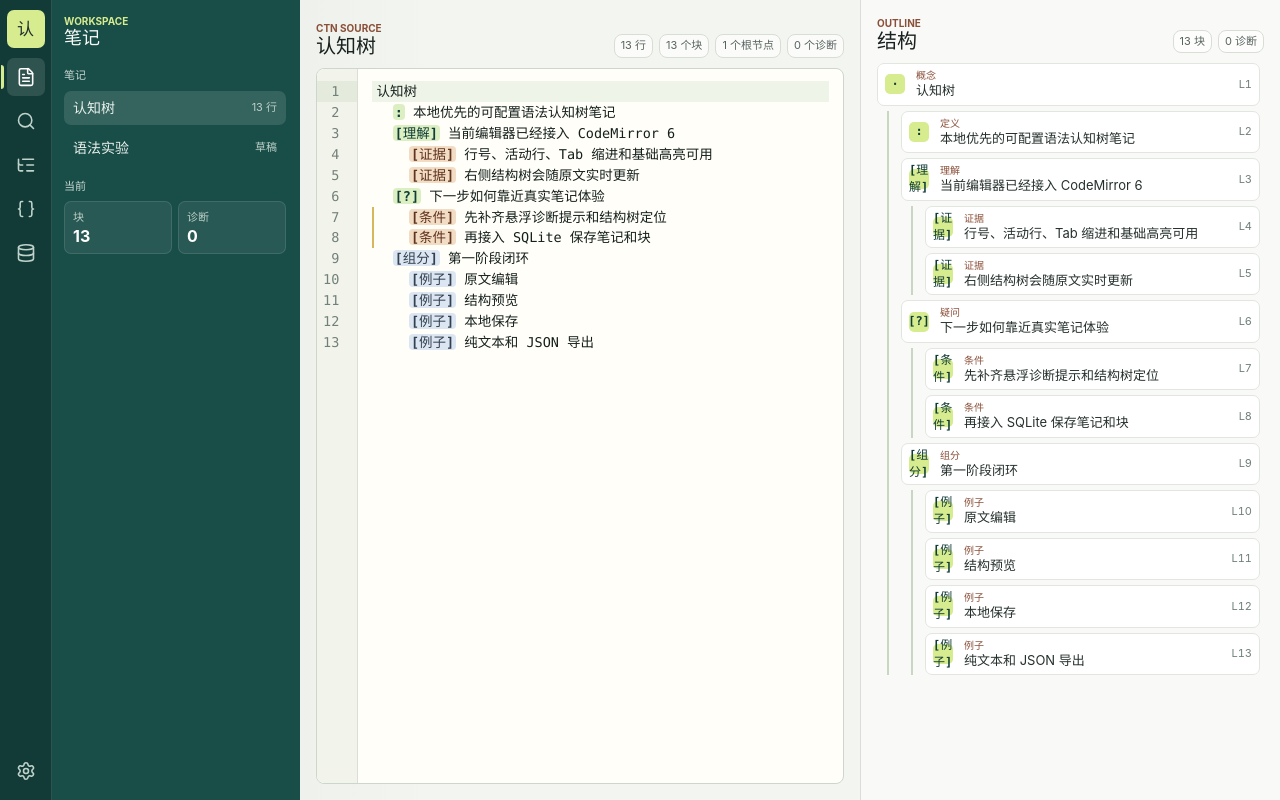
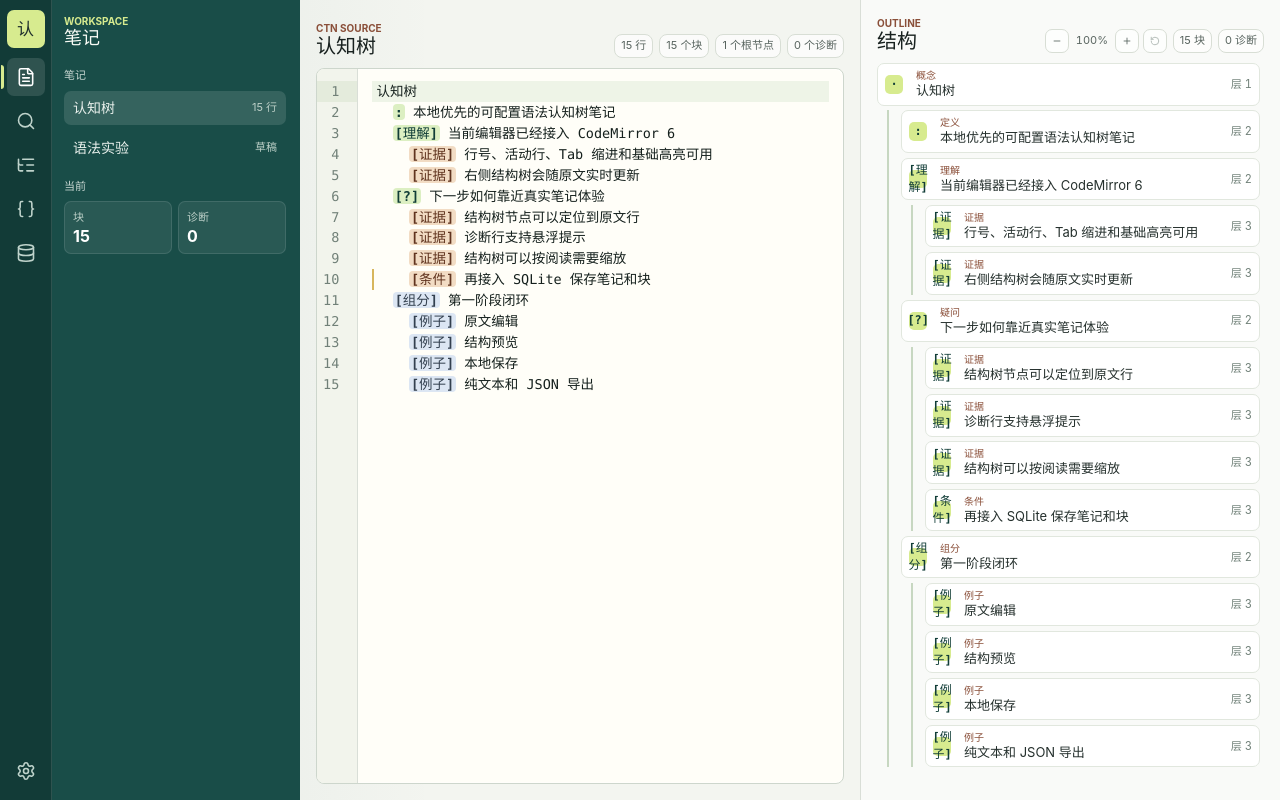
Before and after one commit to zisutian/cognition-tree, a React (Vite) app: page / in a window 1280 px wide. Built offline with nearby package versions, Linux system fonts and the light colour scheme.

Commit message:
Add outline navigation and zoom controls

```diff
--- a/src/App.css
+++ b/src/App.css
@@ -121,7 +121,8 @@ button {
 
 .activity-button:focus-visible,
 .note-item:focus-visible,
-.side-entry:focus-visible {
+.side-entry:focus-visible,
+.outline-node:focus-visible {
   outline: 2px solid #d7eb8f;
   outline-offset: 2px;
 }
@@ -354,6 +355,56 @@ button {
   flex: 0 0 auto;
 }
 
+.outline-header-actions {
+  display: flex;
+  flex-wrap: wrap;
+  justify-content: flex-end;
+  gap: 6px;
+}
+
+.outline-zoom-controls {
+  display: flex;
+  align-items: center;
+  gap: 4px;
+}
+
+.outline-icon-button {
+  display: flex;
+  align-items: center;
+  justify-content: center;
+  width: 24px;
+  height: 24px;
+  border: 1px solid #d8ded5;
+  border-radius: 7px;
+  color: #58645f;
+  background: rgba(255, 255, 255, 0.7);
+  cursor: pointer;
+}
+
+.outline-icon-button:hover:not(:disabled) {
+  color: #113d37;
+  border-color: #c7d7c1;
+  background: #ffffff;
+}
+
+.outline-icon-button:disabled {
+  color: #a9b3ae;
+  cursor: default;
+}
+
+.outline-icon-button:focus-visible {
+  outline: 2px solid #397c72;
+  outline-offset: 2px;
+}
+
+.outline-zoom-value {
+  min-width: 38px;
+  color: #58645f;
+  font-size: 11px;
+  font-variant-numeric: tabular-nums;
+  text-align: center;
+}
+
 .source-editor {
   width: 100%;
   flex: 1;
@@ -454,6 +505,24 @@ button {
   background: #dce6f3;
 }
 
+.ctn-diagnostic-tooltip {
+  display: grid;
+  gap: 4px;
+  max-width: 360px;
+  padding: 7px 9px;
+  border: 1px solid #e2b48d;
+  border-radius: 7px;
+  color: #4a322b;
+  background: #fff7f1;
+  box-shadow: 0 8px 24px rgba(72, 45, 32, 0.14);
+  font-size: 12px;
+  line-height: 1.4;
+}
+
+.ctn-diagnostic-tooltip-item {
+  min-width: 0;
+}
+
 .diagnostics-panel {
   padding: 9px 11px;
   border: 1px solid #e2c6b7;
@@ -493,34 +562,44 @@ button {
   min-height: 0;
   overflow: auto;
   padding-right: 4px;
+  font-size: var(--outline-font-size, 13px);
 }
 
 .outline-list {
   display: flex;
   flex-direction: column;
-  gap: 5px;
+  gap: 0.38em;
   margin: 0;
   padding: 0;
   list-style: none;
 }
 
 .outline-list .outline-list {
-  margin-top: 5px;
-  margin-left: 10px;
-  padding-left: 12px;
+  margin-top: 0.38em;
+  margin-left: 0.77em;
+  padding-left: 0.92em;
   border-left: 2px solid #c7d7c1;
 }
 
 .outline-node {
   display: grid;
-  grid-template-columns: 24px minmax(0, 1fr) auto;
+  grid-template-columns: 1.85em minmax(0, 1fr) auto;
   align-items: center;
-  gap: 7px;
-  min-height: 32px;
-  padding: 5px 7px;
+  gap: 0.54em;
+  width: 100%;
+  min-height: 2.46em;
+  padding: 0.38em 0.54em;
   border-radius: 7px;
+  color: inherit;
   background: #ffffff;
   border: 1px solid #e1e7de;
+  text-align: left;
+  cursor: pointer;
+}
+
+.outline-node:hover {
+  border-color: #c8d6c2;
+  background: #f9fbf6;
 }
 
 .outline-node.has-diagnostics {
@@ -532,14 +611,14 @@ button {
   display: flex;
   align-items: center;
   justify-content: center;
-  width: 20px;
-  height: 20px;
+  width: 1.54em;
+  height: 1.54em;
   border-radius: 5px;
   color: #113d37;
   background: #d7eb8f;
   font-family:
     "SFMono-Regular", Consolas, "Liberation Mono", Menlo, monospace;
-  font-size: 12px;
+  font-size: 0.92em;
   font-weight: 700;
 }
 
@@ -550,7 +629,7 @@ button {
 
 .node-kind {
   color: #8a4f39;
-  font-size: 10px;
+  font-size: 0.77em;
   font-weight: 700;
   line-height: 1.2;
 }
@@ -559,15 +638,20 @@ button {
   min-width: 0;
   overflow: hidden;
   color: #25302d;
-  font-size: 13px;
+  font-size: 1em;
   text-overflow: ellipsis;
   white-space: nowrap;
 }
 
-.node-line {
+.node-meta {
+  display: grid;
+  gap: 1px;
+  justify-items: end;
   color: #708078;
-  font-size: 11px;
+  font-size: 0.85em;
+  line-height: 1.15;
   font-variant-numeric: tabular-nums;
+  white-space: nowrap;
 }
 
 .empty-outline {
--- a/src/App.tsx
+++ b/src/App.tsx
@@ -1,9 +1,12 @@
-import { useMemo, useState } from "react";
+import { type CSSProperties, useMemo, useState } from "react";
 import {
   Braces,
   Database,
   FileText,
   ListTree,
+  Minus,
+  Plus,
+  RotateCcw,
   Search,
   Settings,
   type LucideIcon,
@@ -18,7 +21,9 @@ const initialDocument = `认知树
     [证据] 行号、活动行、Tab 缩进和基础高亮可用
     [证据] 右侧结构树会随原文实时更新
   [?] 下一步如何靠近真实笔记体验
-    [条件] 先补齐悬浮诊断提示和结构树定位
+    [证据] 结构树节点可以定位到原文行
+    [证据] 诊断行支持悬浮提示
+    [证据] 结构树可以按阅读需要缩放
     [条件] 再接入 SQLite 保存笔记和块
   [组分] 第一阶段闭环
     [例子] 原文编辑
@@ -43,33 +48,53 @@ const activityItems: ActivityItem[] = [
   { id: "settings", label: "设置", icon: Settings },
 ];
 
+type EditorFocusRequest = {
+  lineNumber: number;
+  requestId: number;
+};
+
+const outlineZoomMin = 0.85;
+const outlineZoomMax = 1.3;
+const outlineZoomStep = 0.1;
+const outlineZoomDefault = 1;
+
 function OutlineTree({
   nodes,
+  onSelectLine,
   depth = 0,
 }: {
   nodes: OutlineNode[];
+  onSelectLine: (lineNumber: number) => void;
   depth?: number;
 }) {
   return (
     <ul className="outline-list" data-depth={depth}>
       {nodes.map((node) => (
         <li key={node.id}>
-          <div
+          <button
             className={
               node.diagnostics.length > 0
                 ? "outline-node has-diagnostics"
                 : "outline-node"
             }
+            onClick={() => onSelectLine(node.lineNumber)}
+            type="button"
           >
             <span className="node-marker">{node.marker ?? "·"}</span>
             <div className="node-main">
               <span className="node-kind">{node.label}</span>
               <span className="node-text">{node.text}</span>
             </div>
-            <span className="node-line">L{node.lineNumber}</span>
-          </div>
+            <span className="node-meta">
+              <span>层 {node.level + 1}</span>
+            </span>
+          </button>
           {node.children.length > 0 ? (
-            <OutlineTree nodes={node.children} depth={depth + 1} />
+            <OutlineTree
+              nodes={node.children}
+              onSelectLine={onSelectLine}
+              depth={depth + 1}
+            />
           ) : null}
         </li>
       ))}
@@ -153,10 +178,12 @@ function OutlinePanelSummary({
   outline,
   totalBlocks,
   diagnosticsCount,
+  onSelectLine,
 }: {
   outline: OutlineNode[];
   totalBlocks: number;
   diagnosticsCount: number;
+  onSelectLine: (lineNumber: number) => void;
 }) {
   return (
     <div className="side-panel-body">
@@ -183,7 +210,12 @@ function OutlinePanelSummary({
         <div className="side-entry-list">
           {outline.length > 0 ? (
             outline.slice(0, 6).map((node) => (
-              <button className="side-entry" key={node.id} type="button">
+              <button
+                className="side-entry"
+                key={node.id}
+                onClick={() => onSelectLine(node.lineNumber)}
+                type="button"
+              >
                 {node.text}
               </button>
             ))
@@ -202,12 +234,14 @@ function ActivityPanel({
   totalBlocks,
   diagnosticsCount,
   outline,
+  onSelectLine,
 }: {
   activeActivity: ActivityKey;
   lineCount: number;
   totalBlocks: number;
   diagnosticsCount: number;
   outline: OutlineNode[];
+  onSelectLine: (lineNumber: number) => void;
 }) {
   if (activeActivity === "notes") {
     return (
@@ -224,6 +258,7 @@ function ActivityPanel({
       <OutlinePanelSummary
         diagnosticsCount={diagnosticsCount}
         outline={outline}
+        onSelectLine={onSelectLine}
         totalBlocks={totalBlocks}
       />
     );
@@ -250,6 +285,9 @@ function ActivityPanel({
 
 function App() {
   const [activeActivity, setActiveActivity] = useState<ActivityKey>("notes");
+  const [editorFocusRequest, setEditorFocusRequest] =
+    useState<EditorFocusRequest | null>(null);
+  const [outlineZoom, setOutlineZoom] = useState(outlineZoomDefault);
   const [documentText, setDocumentText] = useState(initialDocument);
   const parsedDocument = useMemo(
     () => parseCtnDocument(documentText),
@@ -260,6 +298,24 @@ function App() {
   const lineCount = documentText.split("\n").length;
   const activeActivityItem =
     activityItems.find((item) => item.id === activeActivity) ?? activityItems[0];
+  const focusEditorLine = (lineNumber: number) => {
+    setEditorFocusRequest((current) => ({
+      lineNumber,
+      requestId: (current?.requestId ?? 0) + 1,
+    }));
+  };
+  const changeOutlineZoom = (delta: number) => {
+    setOutlineZoom((current) =>
+      Math.min(
+        outlineZoomMax,
+        Math.max(outlineZoomMin, Number((current + delta).toFixed(2))),
+      ),
+    );
+  };
+  const outlineZoomPercent = Math.round(outlineZoom * 100);
+  const outlineBodyStyle = {
+    "--outline-font-size": `${(13 * outlineZoom).toFixed(1)}px`,
+  } as CSSProperties;
 
   return (
     <main className="app-shell">
@@ -323,6 +379,7 @@ function App() {
             activeActivity={activeActivity}
             diagnosticsCount={parsedDocument.diagnostics.length}
             lineCount={lineCount}
+            onSelectLine={focusEditorLine}
             outline={outline}
             totalBlocks={totalBlocks}
           />
@@ -343,7 +400,11 @@ function App() {
           </div>
         </header>
 
-        <CtnEditor value={documentText} onChange={setDocumentText} />
+        <CtnEditor
+          focusTarget={editorFocusRequest}
+          value={documentText}
+          onChange={setDocumentText}
+        />
 
         {parsedDocument.diagnostics.length > 0 ? (
           <section className="diagnostics-panel" aria-label="诊断">
@@ -368,15 +429,50 @@ function App() {
             <p className="eyebrow">Outline</p>
             <h2>结构</h2>
           </div>
-          <div className="stats compact-stats">
-            <span>{totalBlocks} 块</span>
-            <span>{parsedDocument.diagnostics.length} 诊断</span>
+          <div className="outline-header-actions">
+            <div className="outline-zoom-controls" aria-label="结构树缩放">
+              <button
+                aria-label="缩小结构树"
+                className="outline-icon-button"
+                disabled={outlineZoom <= outlineZoomMin}
+                onClick={() => changeOutlineZoom(-outlineZoomStep)}
+                title="缩小结构树"
+                type="button"
+              >
+                <Minus aria-hidden="true" size={14} strokeWidth={2} />
+              </button>
+              <span className="outline-zoom-value">{outlineZoomPercent}%</span>
+              <button
+                aria-label="放大结构树"
+                className="outline-icon-button"
+                disabled={outlineZoom >= outlineZoomMax}
+                onClick={() => changeOutlineZoom(outlineZoomStep)}
+                title="放大结构树"
+                type="button"
+              >
+                <Plus aria-hidden="true" size={14} strokeWidth={2} />
+              </button>
+              <button
+                aria-label="重置结构树缩放"
+                className="outline-icon-button"
+                disabled={outlineZoom === outlineZoomDefault}
+                onClick={() => setOutlineZoom(outlineZoomDefault)}
+                title="重置结构树缩放"
+                type="button"
+              >
+                <RotateCcw aria-hidden="true" size={14} strokeWidth={2} />
+              </button>
+            </div>
+            <div className="stats compact-stats">
+              <span>{totalBlocks} 块</span>
+              <span>{parsedDocument.diagnostics.length} 诊断</span>
+            </div>
           </div>
         </header>
 
-        <div className="outline-body">
+        <div className="outline-body" style={outlineBodyStyle}>
           {outline.length > 0 ? (
-            <OutlineTree nodes={outline} />
+            <OutlineTree nodes={outline} onSelectLine={focusEditorLine} />
           ) : (
             <p className="empty-outline">没有可解析的结构</p>
           )}
--- a/src/CtnEditor.tsx
+++ b/src/CtnEditor.tsx
@@ -22,6 +22,7 @@ import {
   highlightActiveLine,
   highlightActiveLineGutter,
   highlightSpecialChars,
+  hoverTooltip,
   type ViewUpdate,
   ViewPlugin,
   keymap,
@@ -31,8 +32,14 @@ import {
 import { parseCtnDocument } from "./ctn/parseOutline";
 
 type CtnEditorProps = {
+  focusTarget: CtnEditorFocusTarget | null;
   value: string;
   onChange: (value: string) => void;
+};
+
+export type CtnEditorFocusTarget = {
+  lineNumber: number;
+  requestId: number;
 };
 
 function buildCtnDecorations(view: EditorView): DecorationSet {
@@ -47,9 +54,15 @@ function buildCtnDecorations(view: EditorView): DecorationSet {
       lineClasses.push("ctn-line-diagnostic");
     }
 
+    const diagnosticTitle = block.diagnostics
+      .map((diagnostic) => diagnostic.message)
+      .join("\n");
+
     decorations.push(
       Decoration.line({
-        attributes: { class: lineClasses.join(" ") },
+        attributes: diagnosticTitle
+          ? { class: lineClasses.join(" "), title: diagnosticTitle }
+          : { class: lineClasses.join(" ") },
       }).range(line.from),
     );
 
@@ -93,6 +106,37 @@ const ctnDecorationPlugin = ViewPlugin.fromClass(
   },
 );
 
+const ctnDiagnosticTooltip = hoverTooltip((view, pos) => {
+  const line = view.state.doc.lineAt(pos);
+  const parsedDocument = parseCtnDocument(view.state.doc.toString());
+  const diagnostics = parsedDocument.diagnostics.filter(
+    (diagnostic) => diagnostic.lineNumber === line.number,
+  );
+
+  if (diagnostics.length === 0) {
+    return null;
+  }
+
+  return {
+    above: true,
+    end: line.to,
+    pos: line.from,
+    create() {
+      const dom = document.createElement("div");
+      dom.className = "ctn-diagnostic-tooltip";
+
+      for (const diagnostic of diagnostics) {
+        const item = document.createElement("div");
+        item.className = "ctn-diagnostic-tooltip-item";
+        item.textContent = `L${diagnostic.lineNumber}: ${diagnostic.message}`;
+        dom.appendChild(item);
+      }
+
+      return { dom };
+    },
+  };
+});
+
 function createEditorExtensions(onChangeRef: {
   current: (value: string) => void;
 }): Extension[] {
@@ -112,6 +156,7 @@ function createEditorExtensions(onChangeRef: {
     indentUnit.of("  "),
     keymap.of([indentWithTab, ...defaultKeymap, ...historyKeymap, ...foldKeymap]),
     ctnDecorationPlugin,
+    ctnDiagnosticTooltip,
     EditorView.lineWrapping,
     EditorView.contentAttributes.of({
       "aria-label": "CTN 原文",
@@ -125,7 +170,7 @@ function createEditorExtensions(onChangeRef: {
   ];
 }
 
-export function CtnEditor({ value, onChange }: CtnEditorProps) {
+export function CtnEditor({ focusTarget, value, onChange }: CtnEditorProps) {
   const editorHostRef = useRef<HTMLDivElement | null>(null);
   const editorViewRef = useRef<EditorView | null>(null);
   const initialValueRef = useRef(value);
@@ -172,5 +217,25 @@ export function CtnEditor({ value, onChange }: CtnEditorProps) {
     });
   }, [value]);
 
+  useEffect(() => {
+    const view = editorViewRef.current;
+
+    if (!view || !focusTarget) {
+      return;
+    }
+
+    const clampedLineNumber = Math.max(
+      1,
+      Math.min(focusTarget.lineNumber, view.state.doc.lines),
+    );
+    const line = view.state.doc.line(clampedLineNumber);
+
+    view.dispatch({
+      selection: { anchor: line.from },
+      effects: EditorView.scrollIntoView(line.from, { y: "center" }),
+    });
+    view.focus();
+  }, [focusTarget]);
+
   return <div className="source-editor" ref={editorHostRef} />;
 }
```
Also changed, not shown: 1 other file (tests, documents, lock files or other folders).
